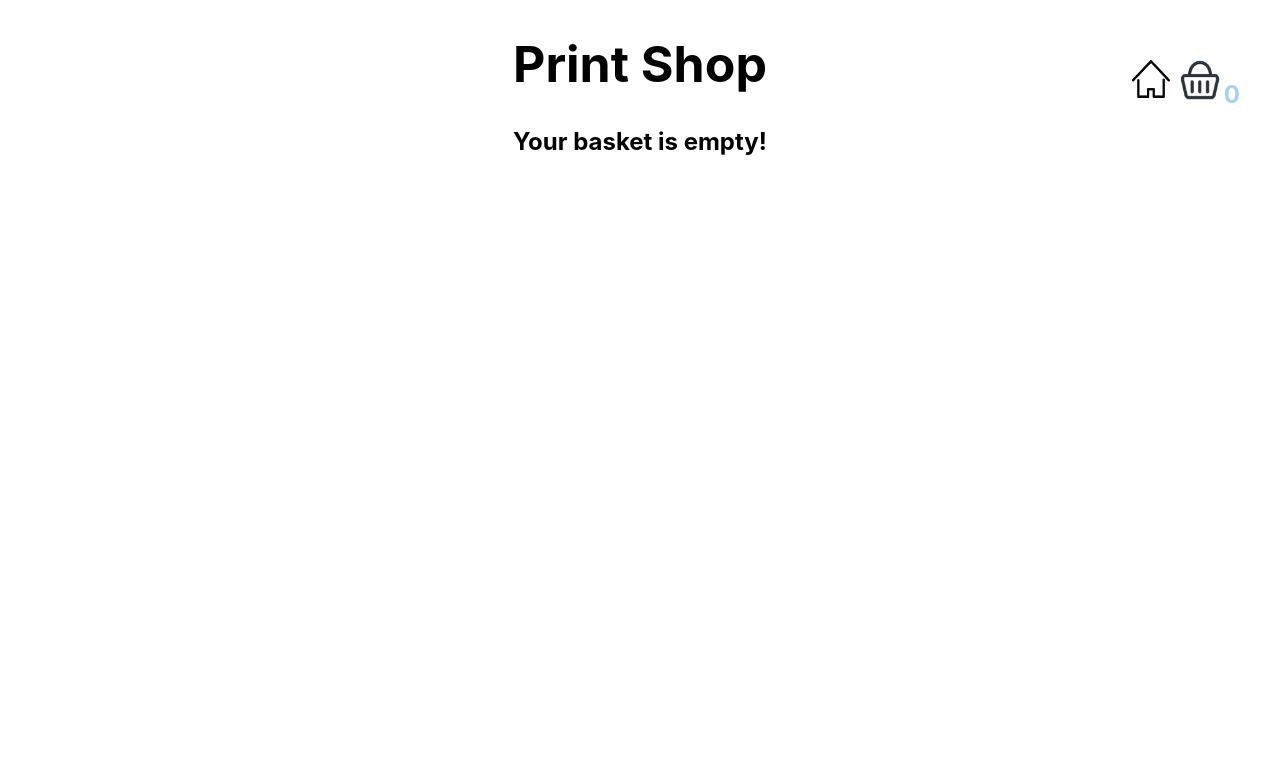
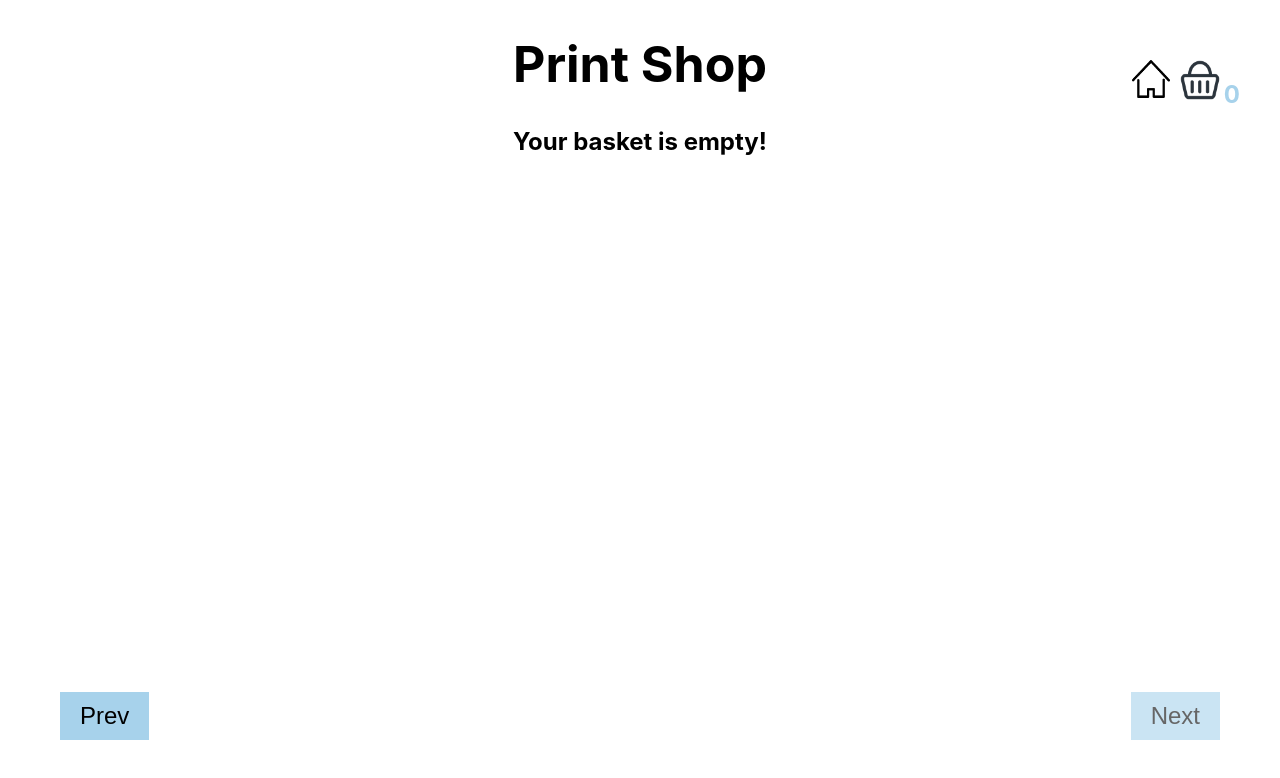
Before and after one commit to SlawomirChimczuk/Printshop, a React (Create React App) app: page /basket in a window 1280 px wide. Shown: the top 778 px of the page. Built offline with nearby package versions, Linux system fonts and the light colour scheme.

Commit message:
navigation buttons added

```diff
--- a/package.json
+++ b/package.json
@@ -7,9 +7,12 @@
     "@testing-library/jest-dom": "^4.2.4",
     "@testing-library/react": "^9.5.0",
     "@testing-library/user-event": "^7.2.1",
+    "clsx": "^1.1.1",
+    "node-sass": "^5.0.0",
     "react": "^16.13.1",
     "react-addons-css-transition-group": "^15.6.2",
     "react-dom": "^16.13.1",
+    "react-history": "^0.18.2",
     "react-redux": "^7.2.1",
     "react-router-dom": "^5.2.0",
     "react-scripts": "3.4.3",
--- a/src/App.css
+++ b/src/App.css
@@ -167,6 +167,23 @@ section img {
   margin-top: 20px;
 }
 
+.page-next{
+  position: fixed;
+  bottom: 60px;
+  right: 60px;
+}
+
+.page-prev{
+  position: fixed;
+  bottom: 60px;
+  left: 60px;
+}
+
+.disabled{
+  pointer-events: none;
+  opacity: .6;
+}
+
 @keyframes moveup {
   from {
     transform: translateY(70px);
--- a/src/App.js
+++ b/src/App.js
@@ -3,11 +3,11 @@ import './App.css';
 import basket from './basket.png'
 import home from './home.png'
 import {BrowserRouter as Router, Route, NavLink} from 'react-router-dom';
+import NavButtons from './Components/NavButtons/NavButtons';
 import HomePage from './pages/HomePage';
 import BasketPage from './pages/BasketPage';
 import {connect} from 'react-redux';
 import {getCartAmount} from './actions/getAction';
-
 
 function App(props) {
 
@@ -29,6 +29,8 @@ function App(props) {
                     <img src={home} alt=""/>
                 </NavLink>
             </div>
+
+            <NavButtons />
         </Router>
     );
 }
--- /dev/null
+++ b/src/Components/NavButtons/NavButtons.js
@@ -0,0 +1,61 @@
+import React from 'react';
+import { useHistory } from "react-router-dom";
+import clsx from "clsx";
+
+const {useState} = React;
+
+const slide = ["/", "/basket"];
+
+const NavButtons = () => {
+
+    const [current, setSelected] = useState(window.location.pathname);
+
+    let history = useHistory();
+
+    const handleClickNext = () => {
+        setSelected(e => {
+
+            let push = "/";
+            if (e === slide[slide.length - 1]) {
+                push = slide[slide.length - 1]
+            } else {
+                push = slide[slide.indexOf(e) + 1];
+            }
+
+            setTimeout(() => history.push(push));
+            return push;
+        });
+    }
+
+    const handleClickPrev = () => {
+        setSelected(e => {
+
+            if (e === slide[0]) {
+                return slide[0]
+            } else {
+                return slide[slide.indexOf(e) - 1];
+            }
+
+        });
+
+        history.goBack();
+    }
+
+    return (
+        <div>
+            <div className="page-next">
+                <button className={clsx({ 'disabled': current === slide[slide.length - 1] })} onClick={handleClickNext}>
+                    <div>Next</div>
+                </button>
+            </div>
+            <div className="page-prev">
+                <button className={clsx({ 'disabled': current === slide[0] })} onClick={handleClickPrev}>
+                    <div>Prev</div>
+                </button>
+            </div>
+
+        </div>
+    );
+}
+
+export default NavButtons;
```
Also changed, not shown: src/Components/NavButtons/nav-buttons.css (added), 1 other file (tests, documents, lock files or other folders).
